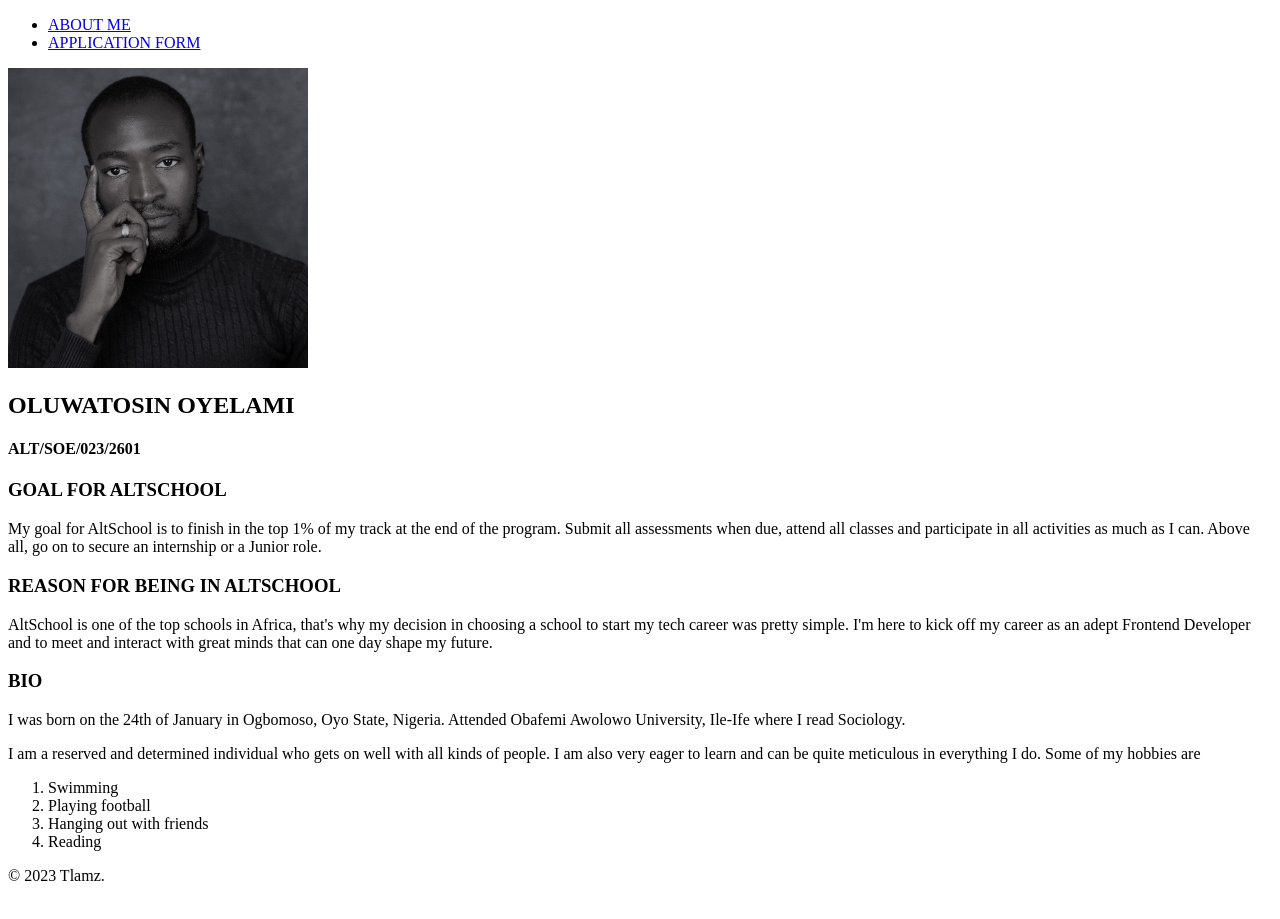
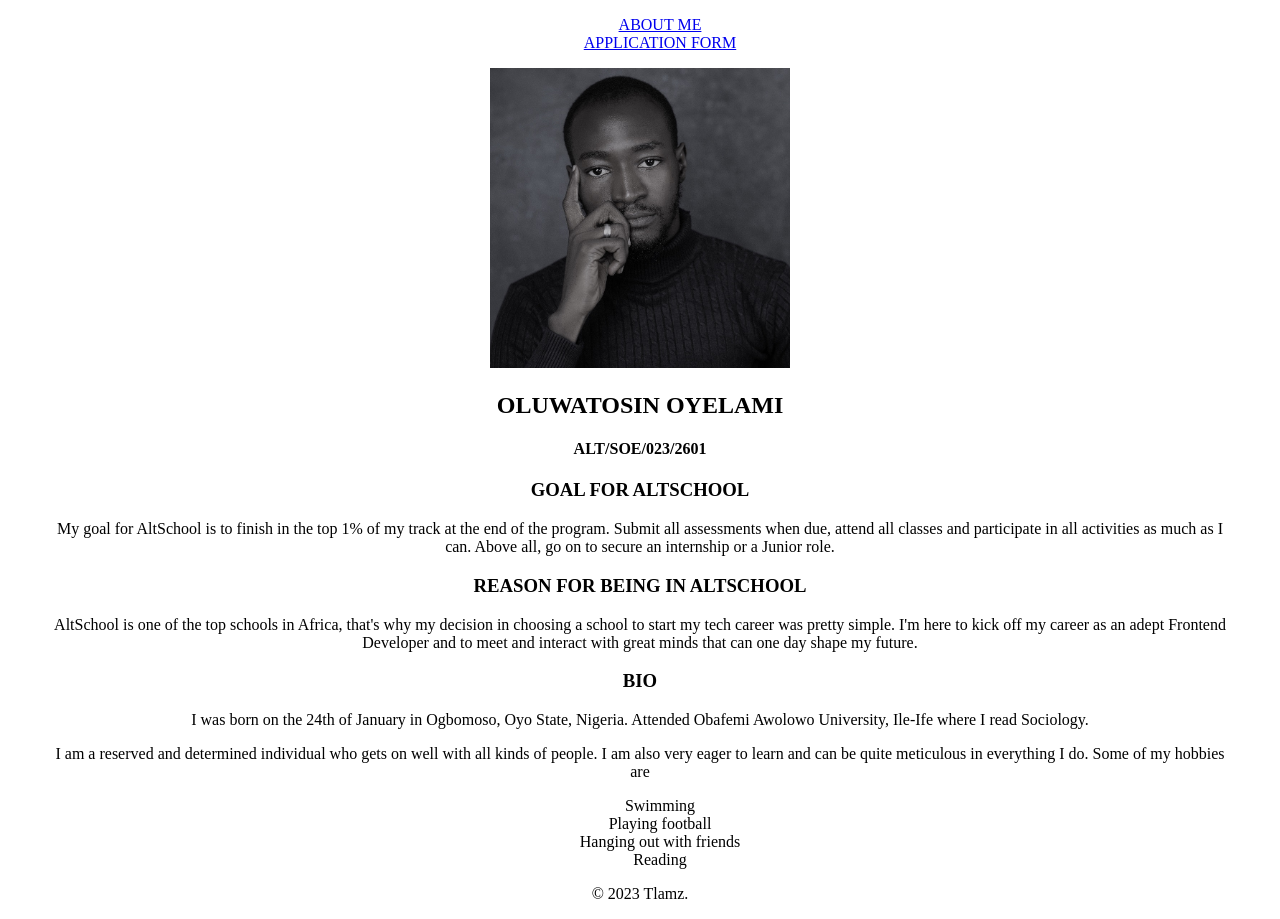
Before and after one commit to Tlamz/About-Me-and-Form, a plain HTML site: page index.html in a window 1280 px wide. Drawn offline with Linux system fonts and the light colour scheme.

Commit message:
Add styles to Center

```diff
--- a/index.html
+++ b/index.html
@@ -5,9 +5,10 @@
     <meta http-equiv="X-UA-Compatible" content="IE=edge">
     <meta name="viewport" content="width=device-width, initial-scale=1.0">
     <title>About Me</title>
+    <link rel="stylesheet" href="styles.css">
 </head>
 
-<body>
+<body class="about_me">
 
     <!-- Global Navigation  -->
     <header role="banner">
@@ -45,7 +46,7 @@
                 <h3>BIO</h3>
                 <p>I was born on the 24th of January in Ogbomoso, Oyo State, Nigeria. Attended Obafemi Awolowo University, Ile-Ife where I read Sociology.</p>
                 <p>I am a reserved and determined individual who gets on well with all kinds of people. I am also very eager to learn and can be quite meticulous in everything I do. Some of my hobbies are
-                    <ol>
+                    <ol class="hobby_list">
                         <li>Swimming</li>
                         <li>Playing football</li>
                         <li>Hanging out with friends</li>
--- /dev/null
+++ b/styles.css
@@ -0,0 +1,28 @@
+/* About Me Page */
+
+html {
+    max-width: 1200px;
+    margin: 0 auto;
+}
+
+.about_me {
+    text-align: center;
+}
+
+.topnav {
+    list-style-type: none;
+}
+
+.hobby_list {
+    list-style-type: none;
+}
+
+/* Form page */
+
+.form-page {
+    /* text-align: center; */
+    display: flex;
+    flex-direction: column;
+    /* align-items: center; */
+    /* justify-content: center; */
+}
```
Also changed, not shown: form.html (+2 -1 lines).
